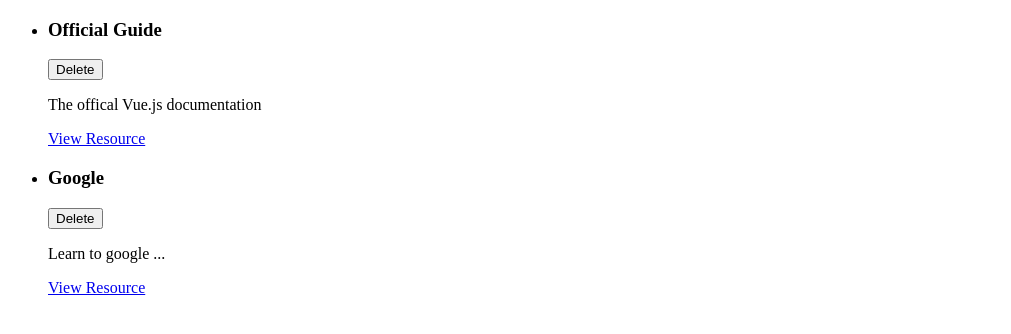
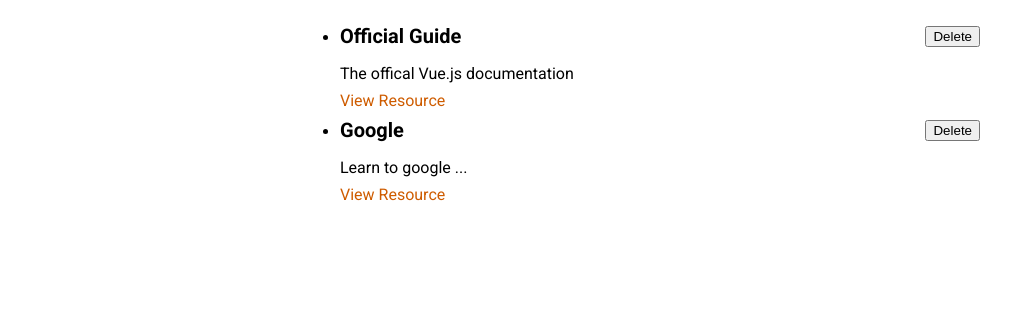
Before and after one commit to Newtepos/vue-prj-cmp-01-starting-setup, a Vue app: page / in a window 1280 px wide. Shown: the top 334 px of the page, without its empty margins (0-1011 px from the left). Built offline with nearby package versions, Linux system fonts and the light colour scheme.

Commit message:
Add: CSS Style

```diff
--- a/src/App.vue
+++ b/src/App.vue
@@ -37,3 +37,19 @@
   },
 };
 </script>
+
+<style>
+@import url('https://fonts.googleapis.com/css2?family=Roboto:wght@400;700&display=swap');
+
+* {
+  box-sizing: border-box;
+}
+
+html {
+  font-family: 'Roboto', sans-serif;
+}
+
+body {
+  margin: 0;
+}
+</style>
--- a/src/components/learn-resource/LearningResource.vue
+++ b/src/components/learn-resource/LearningResource.vue
@@ -18,3 +18,35 @@
   props: ['title', 'description', 'link'],
 };
 </script>
+
+<style scoped>
+li {
+  margin: auto;
+  max-width: 40rem;
+}
+
+header {
+  display: flex;
+  justify-content: space-between;
+  align-items: center;
+}
+
+h3 {
+  font-size: 1.25rem;
+  margin: 0.5rem 0;
+}
+
+p {
+  margin: 0.5rem 0;
+}
+
+a {
+  text-decoration: none;
+  color: #ce5c00;
+}
+
+a:hover,
+a:active {
+  color: #c89300;
+}
+</style>
```
